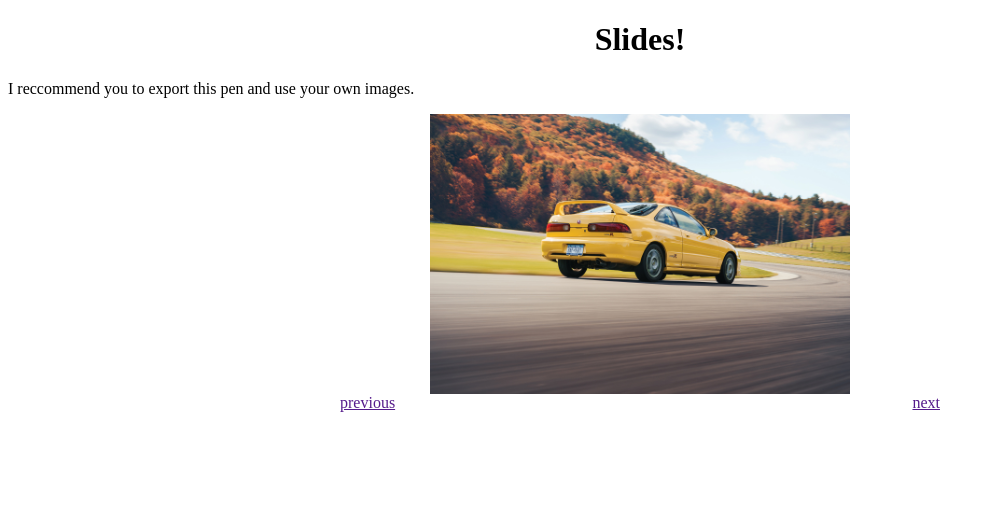
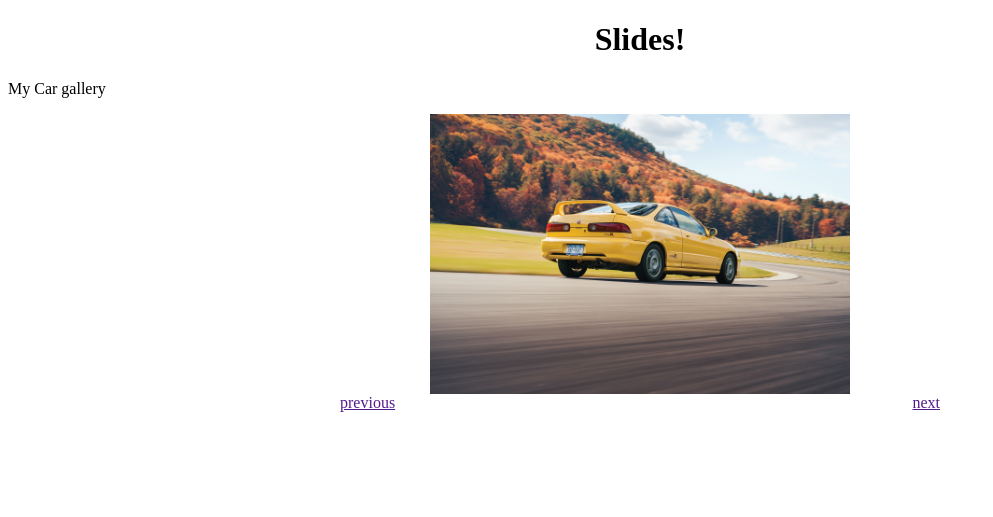
Before and after one commit to arannyakarak/lab-4b, a plain HTML site: page index.html in a window 1280 px wide. Shown: the whole page, without its empty margins (0-993 px from the left). Drawn offline with Linux system fonts and the light colour scheme.

Commit message:
change p text

```diff
--- a/index.html
+++ b/index.html
@@ -10,7 +10,7 @@
 </head>
 <body>
     <h1>Slides!</h1>
-<p>I reccommend you to export this pen and use your own images.</p>
+<p> My Car gallery</p>
 <div class="slides">
   <figure>
     <img class="pic" src="images/car-1.jpg" alt="car">
```
